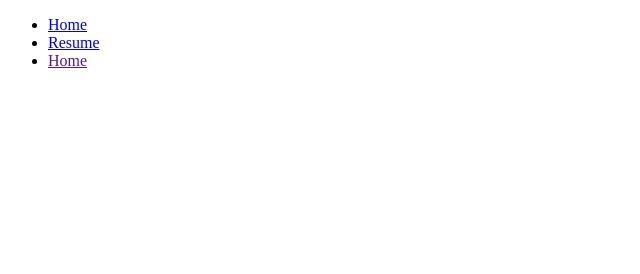
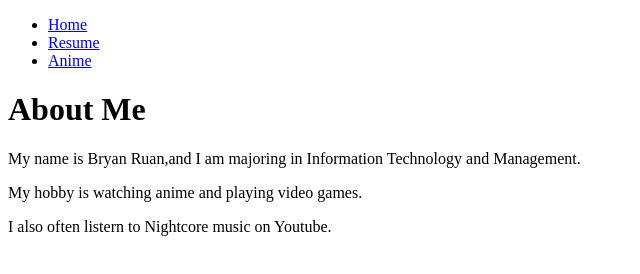
Before and after one commit to BryanRuan/Project1, a plain HTML site: page index.html in a window 1280 px wide. Shown: the whole page, without its empty margins (0-640 px from the left). Drawn offline with Linux system fonts and the light colour scheme.

Commit message:
update information

```diff
--- a/index.html
+++ b/index.html
@@ -14,10 +14,17 @@
 				<ul>
 						<li><a href="index.html">Home</a></li>
 						<li><a href="resume.html">Resume</a></li>
-						<li><a href="">Home</a></li>
+						<li><a href="anime.html">Anime</a></li>
 				</ul>
 			</nav>
 		</header>
+		<h1>About Me</h1>
 
+
+		<section>
+			<p>My name is Bryan Ruan,and I am majoring in Information Technology and Management.</p>
+			<p>My hobby is watching anime and playing video games.</p>
+			<p>I also often listern to Nightcore music on Youtube.</p>
+		</section>
 	</body>
 </html>
```
Also changed, not shown: resume.html (+7 -5 lines).
